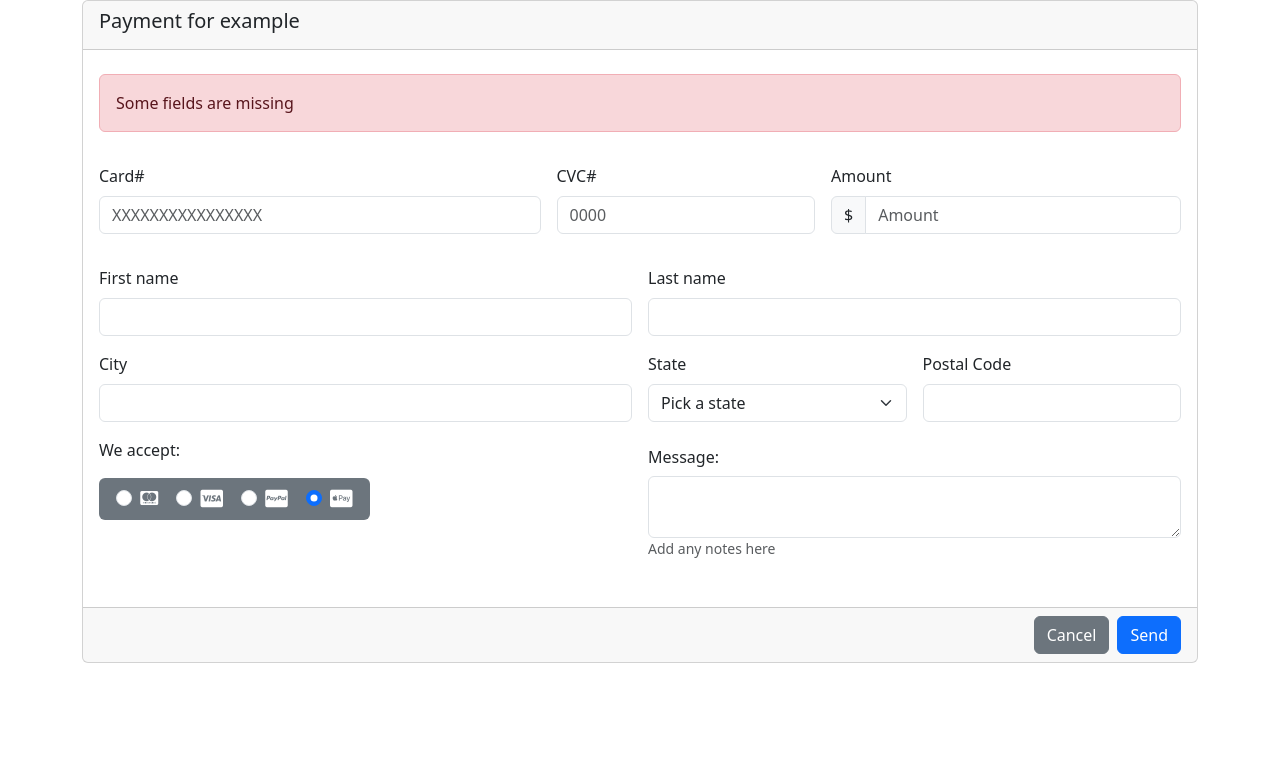
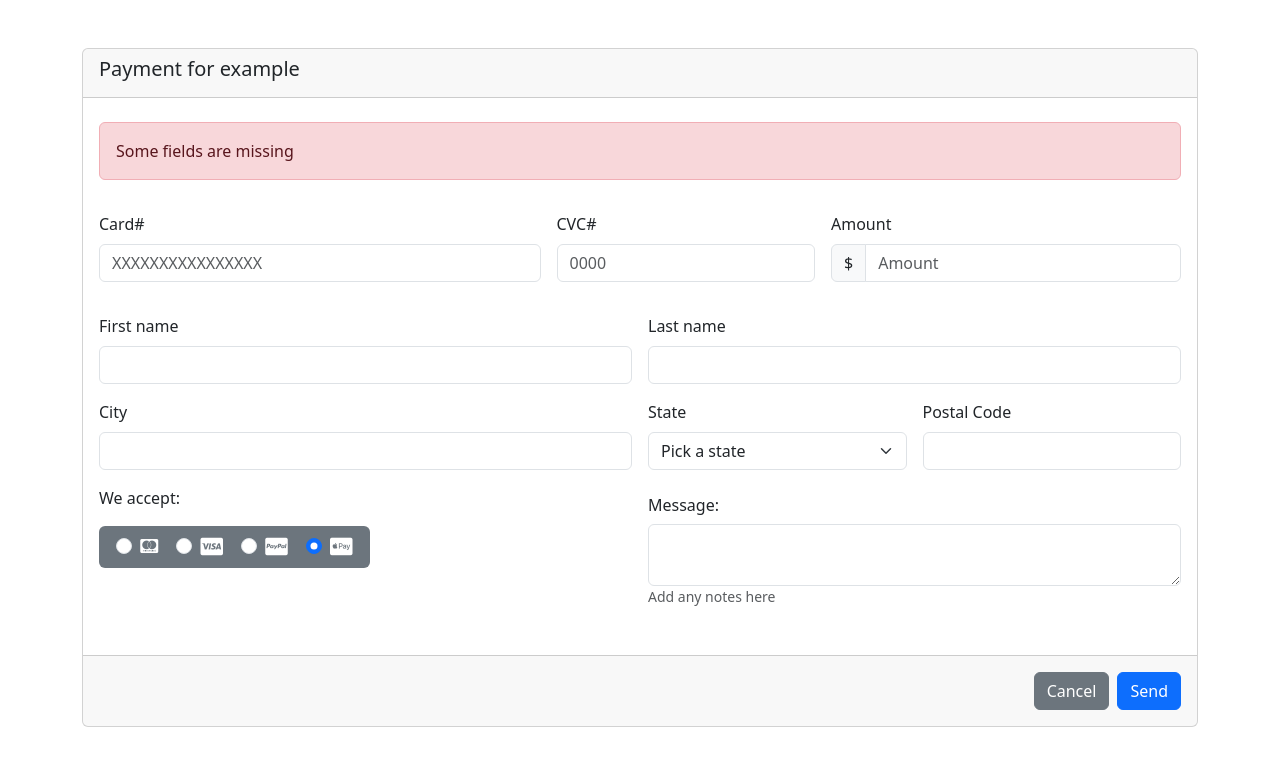
Before and after one commit to 4GeeksAcademy/carlosduarterod.Formulario, a plain HTML site: page index.html in a window 1280 px wide. Drawn offline with nearby package versions, Linux system fonts and the light colour scheme.

Commit message:
Proyecto final

```diff
--- a/index.html
+++ b/index.html
@@ -9,7 +9,7 @@
     <title>Formulario</title>
 </head>
 <body>
-    <div class="container">
+    <div class="container mt-5">
         <div class="card">
             <!-- comienzo de carta -->
 
@@ -118,8 +118,8 @@
 
             <!-- Footer -->
             <div class="card-footer text-body-secondary d-md-flex justify-content-md-end">
-                <button class="btn btn-secondary me-md-2" type="button">Cancel</button>
-                <button class="btn btn-primary" type="button">Send</button>
+                <button class="btn btn-secondary me-md-2 mt-2 mb-2" type="button">Cancel</button>
+                <button class="btn btn-primary mt-2 mb-2" type="button">Send</button>
             </div>
             <!-- Fin del footer -->
         </div>
```
